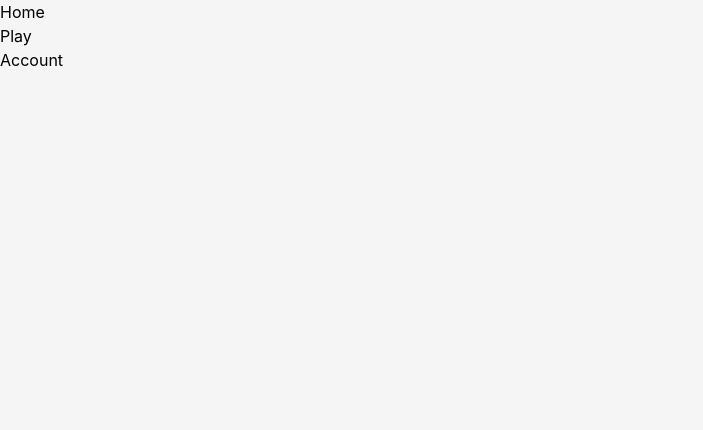
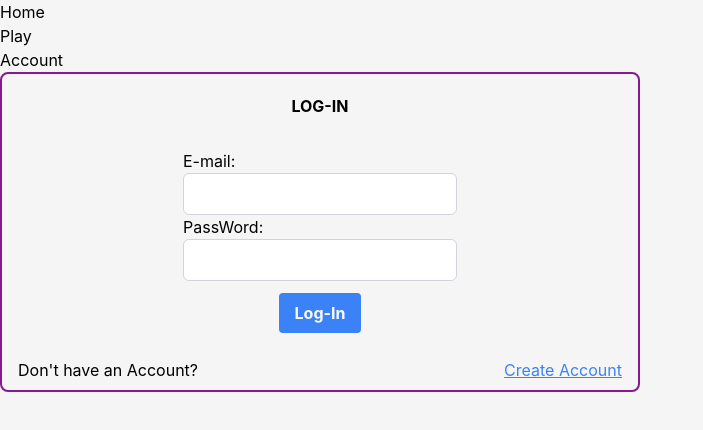
Before and after one commit to dai2125/AmongUs, a React (Vite) app in the folder complete/src/main/react-map/: page /account in a window 1280 px wide. Before the commit this address had no page. Shown: the top 430 px of the page, without its empty margins (0-703 px from the left). Built offline with nearby package versions, Linux system fonts and the light colour scheme.

Commit message:
login and create account components

```diff
--- a/complete/src/main/react-map/src/App.tsx
+++ b/complete/src/main/react-map/src/App.tsx
@@ -10,6 +10,7 @@ import {
 } from 'react-router-dom';
 import HomePage from "./HomePage";
 import GameComponent from "./MapGrid/MapGrid";
+import LogIn from "./Log-in";
 
 const App: React.FC = () => {
   const [xPos, setXPos] = useState<number>(2);
@@ -45,7 +46,7 @@ const App: React.FC = () => {
               <Routes>
                   <Route path="/" element={<HomePage />} />
                   <Route path="/play" element={<MapGrid xPos={xPos} yPos={yPos} onMove={handleMove} />} />
-                  {/*<Route path="/account" element={<Account />} />*/}
+                  <Route path="/account" element={<LogIn />} />
               </Routes>
           </div>
       </Router>
--- /dev/null
+++ b/complete/src/main/react-map/src/CreateAccount.tsx
@@ -0,0 +1,27 @@
+export default function CreateAccount(){
+    return(
+        <div className="grid grid-rows-10 justify-center bg-transparent border-double rounded-lg border-2 border-fuchsia-800 w-1/2 h-80">
+            <div className="row-span-2 flex items-center justify-center"><b>LOG-IN</b></div>
+            <div className="row-span-7">
+                <form className="p-3">
+                    <div>
+                        <label>E-mail:</label><br/>
+                        <input className="input-field bg-white border border-gray-300 rounded-md py-2 px-3 focus:outline-none focus:border-blue-500 focus:ring-1 focus:ring-blue-500" /><br/>
+                        <label>PassWord:</label><br/>
+                        <input className="input-field bg-white border border-gray-300 rounded-md py-2 px-3 focus:outline-none focus:border-blue-500 focus:ring-1 focus:ring-blue-500" /><br/>
+                        <label>Confirm PassWord:</label><br/>
+                        <input className="input-field bg-white border border-gray-300 rounded-md py-2 px-3 focus:outline-none focus:border-blue-500 focus:ring-1 focus:ring-blue-500" /><br/>
+                    </div>
+
+                    <div className="flex justify-center">
+                        <button className="bg-blue-500 hover:bg-gray-400 text-slate-50 font-bold py-2 px-4 rounded mt-3" type="submit">Log-In</button>
+                    </div>
+                </form>
+            </div>
+            <div className="row-span-1 flex justify-between px-4">
+                <p className="">Account created</p>
+                <a href="" className="underline text-blue-500">Log-in</a>
+            </div>
+        </div>
+    );
+}
--- a/complete/src/main/react-map/src/HomePage.tsx
+++ b/complete/src/main/react-map/src/HomePage.tsx
@@ -2,12 +2,12 @@ import React from 'react';
 import './main.css'
 import './output.css';
 
-const HomePage: React.FC = () => {
+export default function HomePage() {
     return (
         <div className="background grid grid-rows-12 h-screen w-screen p-10">
             <div className="grid grid-cols-12 w-full h-14 mt-3 bg-transparent border-double rounded-lg border-2 border-amber-500 justify-self-center row-span-2">
                 <div id="user-div" className="col-span-1"></div>
-                <div className="col-span-1 text-3xl text-cyan-500 text-center">KARIM</div>
+                <div className="col-span-1 text-3xl text-cyan-500 text-center">User</div>
             </div>
 
             <div className="grid row-span-10 grid-cols-3 mb-5 gap-2">
@@ -31,5 +31,3 @@ const HomePage: React.FC = () => {
         </div>
     );
 };
-
-export default HomePage;
--- /dev/null
+++ b/complete/src/main/react-map/src/Log-in.tsx
@@ -0,0 +1,24 @@
+export default function LogIn(){
+    return(
+        <div className="grid grid-rows-10 bg-transparent border-double rounded-lg border-2 border-fuchsia-800 w-1/2 h-80">
+            <div className="row-span-2 flex items-center justify-center"><b>LOG-IN</b></div>
+            <div className="row-span-7 justify-self-center">
+                <form className="p-3">
+                    <div>
+                        <label>E-mail:</label><br/>
+                        <input className="input-field bg-white border border-gray-300 rounded-md py-2 px-3 focus:outline-none focus:border-blue-500 focus:ring-1 focus:ring-blue-500" /><br/>
+                        <label>PassWord:</label><br/>
+                        <input name="body" className="input-field bg-white border border-gray-300 rounded-md py-2 px-3 focus:outline-none focus:border-blue-500 focus:ring-1 focus:ring-blue-500" /><br/>
+                    </div>
+                    <div className="flex justify-center">
+                        <button className="bg-blue-500 hover:bg-gray-400 text-slate-50 font-bold py-2 px-4 rounded mt-3" type="submit">Log-In</button>
+                    </div>
+                </form>
+            </div>
+            <div className="row-span-1 flex justify-between px-4">
+                <p className="">Don't have an Account?</p>
+                <a href="" className="underline text-blue-500">Create Account</a>
+            </div>
+        </div>
+    );
+}
```
